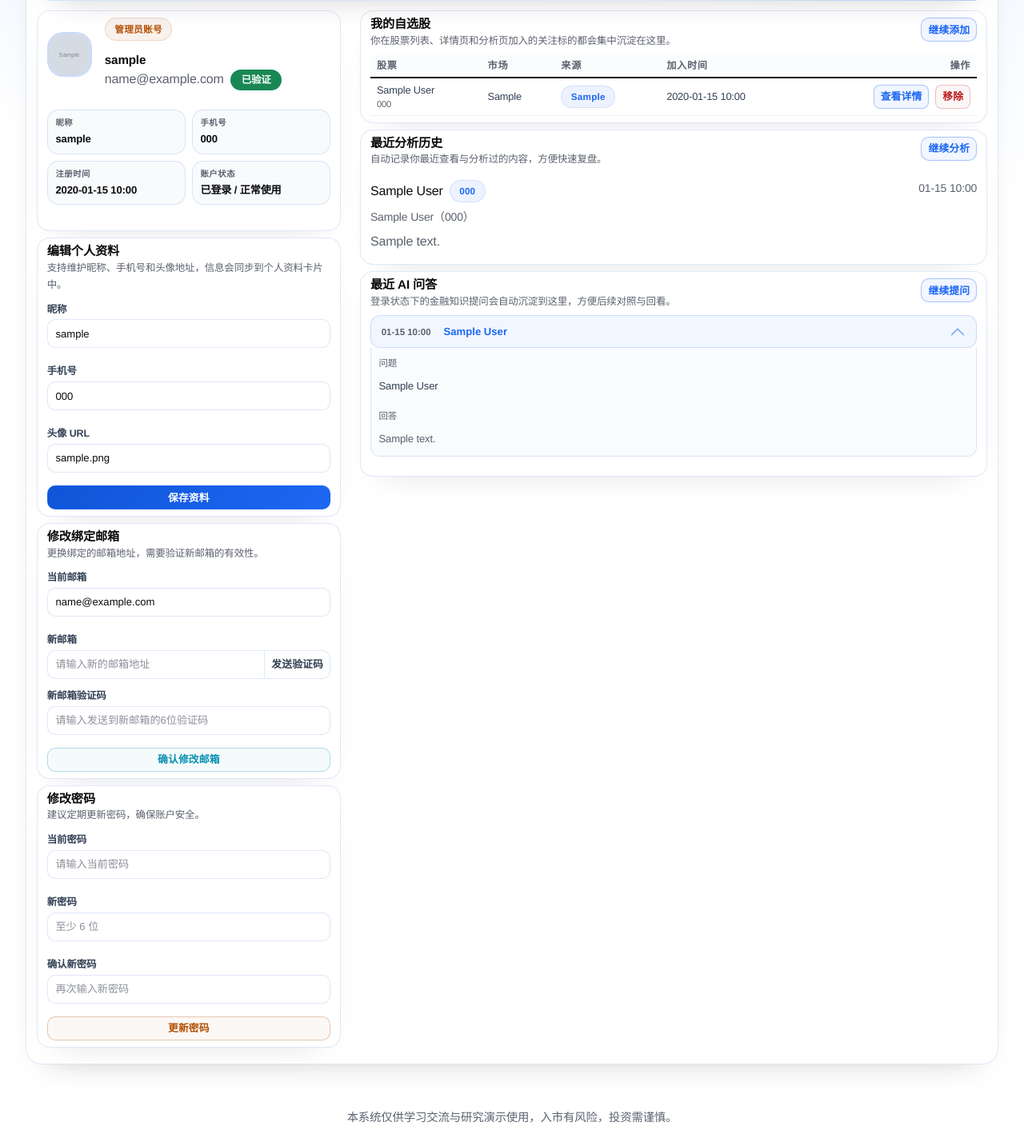
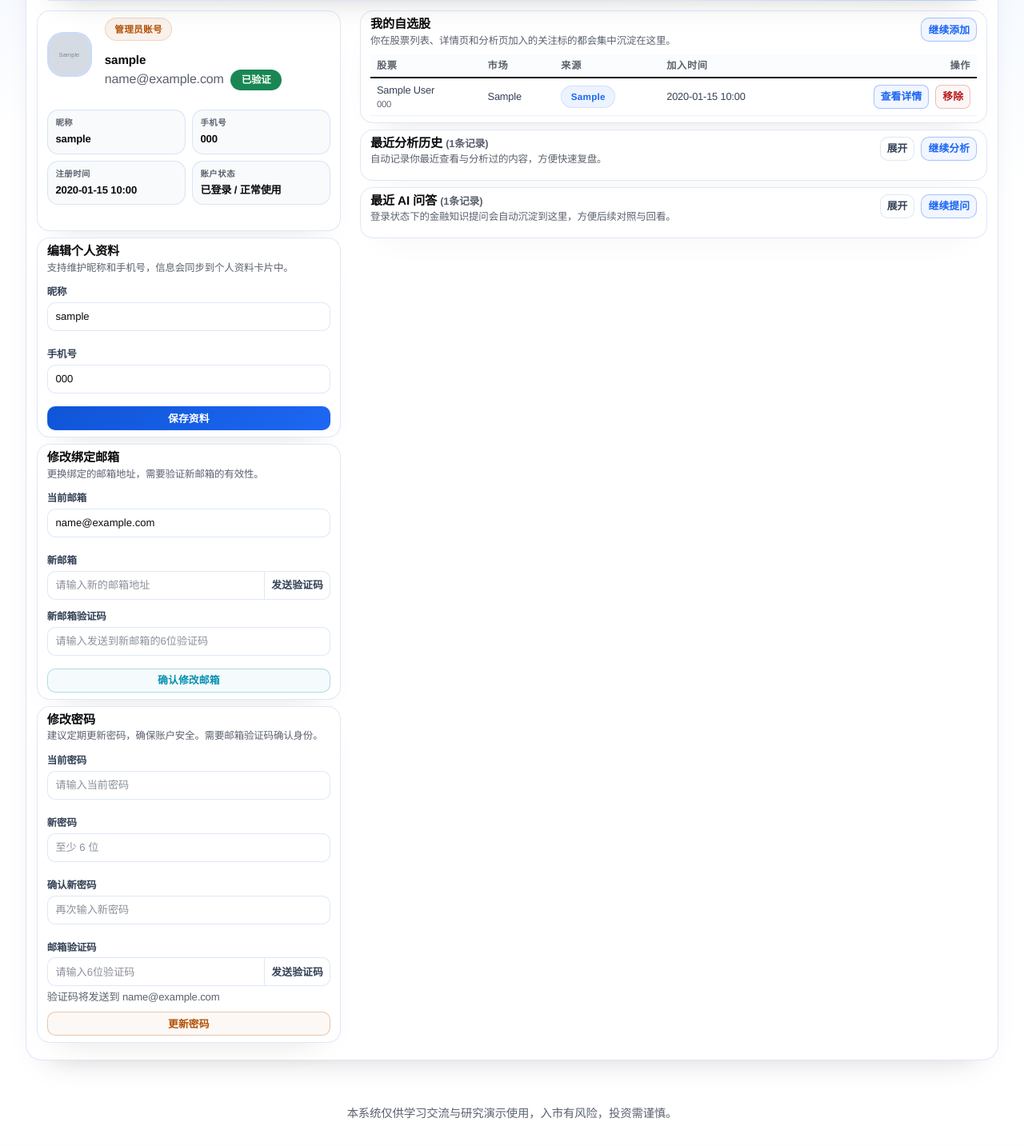
Before and after one commit to rain11ty/quantitative_analysis, a Flask app: page /auth/profile in a window 1280 px wide. Shown: the part 365-1798 px from the top of the page at 80% size. After the commit the page ends 1764 px from the top, so only its background shows below. Run offline with Flask 2, Linux system fonts and the light colour scheme; the visitor is signed in with stand-in values (Sample User, id 1); tables that the repository leaves empty hold one stand-in row (values such as "Sample post"); grey boxes marked "Sample" are stand-in pictures; some libraries are stand-ins or nearby versions.

Commit message:
feat: 个人中心改版 + 管理后台日志展开 + 密码邮箱验证 (2026-05-05)
个人中心 (profile.html):
- 分析历史添加展开/收起功能，默认折叠
- AI 问答添加展开/收起功能，默认折叠，保留单项手风琴
- 删除编辑资料中的头像 URL 输入字段
- auth_routes.py 移除 avatar 更新逻辑

管理后台 (dashboard.html):
- 系统日志区域默认折叠，显示摘要行 + 展开按钮
- 展开后显示完整 12 条日志表格，带动画过渡

密码修改邮箱验证:
- 新增 POST /profile/password/send-code 发送验证码路由
- 修改密码需输入邮箱验证码，60 秒防刷限流
- email_service.py 新增 change_password 验证码类型和模板

基础设施:
- deploy/nginx.conf 添加 WebSocket 反代配置
- docker-compose.yml 补充 Redis 环境变量
- gunicorn.conf.py 默认 worker_class 改为 eventlet

Co-Authored-By: Claude Opus 4.7 <noreply@anthropic.com>

```diff
--- a/app/routes/auth_routes.py
+++ b/app/routes/auth_routes.py
@@ -392,15 +392,46 @@ def profile():
 def update_profile():
     nickname = request.form.get('nickname', '').strip()
     phone = request.form.get('phone', '').strip()
-    avatar = request.form.get('avatar', '').strip()
 
     g.current_user.nickname = nickname or None
     g.current_user.phone = phone or None
-    g.current_user.avatar = avatar or None
     db.session.commit()
 
     flash('个人资料已更新。', 'success')
     return redirect(url_for('auth.profile'))
+
+
+@auth_routes.route('/profile/password/send-code', methods=['POST'])
+@login_required
+def send_password_change_code():
+    """发送修改密码验证码到当前用户绑定的邮箱"""
+    # 防滥用：检查是否在 60 秒内已发送过验证码
+    last_sent_key = f'_pwd_code_sent_at:{g.current_user.id}'
+    last_sent = session.get(last_sent_key)
+    if last_sent:
+        from datetime import datetime, timedelta
+        elapsed = (datetime.utcnow() - datetime.fromisoformat(last_sent)).total_seconds()
+        if elapsed < 60:
+            remaining = int(60 - elapsed)
+            return jsonify({
+                'code': 429,
+                'message': f'验证码发送过于频繁，请 {remaining} 秒后重试。',
+                'data': None,
+            }), 429
+
+    success, message = EmailService.send_verify_code(
+        EmailService.TYPE_CHANGE_PASSWORD, g.current_user.email
+    )
+
+    if success:
+        from datetime import datetime
+        session[last_sent_key] = datetime.utcnow().isoformat()
+
+    return jsonify({
+        'code': 200 if success else 500,
+        'message': message,
+        'data': None,
+    }), 200 if success else 500
 
 
 @auth_routes.route('/profile/password', methods=['POST'])
@@ -409,6 +440,7 @@ def update_password():
     current_password = request.form.get('current_password', '')
     new_password = request.form.get('new_password', '')
     confirm_password = request.form.get('confirm_password', '')
+    verify_code = request.form.get('verify_code', '').strip()
 
     if not g.current_user.check_password(current_password):
         flash('当前密码不正确。', 'danger')
@@ -422,6 +454,15 @@ def update_password():
         flash('两次输入的新密码不一致。', 'warning')
         return redirect(url_for('auth.profile'))
 
+    # 校验邮箱验证码
+    if not verify_code:
+        flash('请输入邮箱验证码。', 'warning')
+        return redirect(url_for('auth.profile'))
+
+    ok, msg = EmailService.verify_code(EmailService.TYPE_CHANGE_PASSWORD, g.current_user.email, verify_code)
+    if not ok:
+        flash(msg, 'danger')
+        return redirect(url_for('auth.profile'))
 
     g.current_user.set_password(new_password)
     db.session.commit()
--- a/app/templates/auth/profile.html
+++ b/app/templates/auth/profile.html
@@ -202,7 +202,7 @@
                     <div class="workspace-panel-header">
                         <div>
                             <h3 class="workspace-panel-title">编辑个人资料</h3>
-                            <p class="workspace-panel-desc">支持维护昵称、手机号和头像地址，信息会同步到个人资料卡片中。</p>
+                            <p class="workspace-panel-desc">支持维护昵称和手机号，信息会同步到个人资料卡片中。</p>
                         </div>
                     </div>
                     <form method="post" action="{{ url_for('auth.update_profile') }}">
@@ -213,10 +213,6 @@
                         <div class="mb-3">
                             <label class="form-label">手机号</label>
                             <input class="form-control" name="phone" value="{{ current_user.phone or '' }}" placeholder="请输入手机号">
-                        </div>
-                        <div class="mb-3">
-                            <label class="form-label">头像 URL</label>
-                            <input class="form-control" name="avatar" value="{{ current_user.avatar or '' }}" placeholder="https://...">
                         </div>
                         <button class="btn btn-primary w-100" type="submit">保存资料</button>
                     </form>
@@ -257,7 +253,7 @@
                     <div class="workspace-panel-header">
                         <div>
                             <h3 class="workspace-panel-title">修改密码</h3>
-                            <p class="workspace-panel-desc">建议定期更新密码，确保账户安全。</p>
+                            <p class="workspace-panel-desc">建议定期更新密码，确保账户安全。需要邮箱验证码确认身份。</p>
                         </div>
                     </div>
                     <form method="post" action="{{ url_for('auth.update_password') }}">
@@ -272,6 +268,16 @@
                         <div class="mb-3">
                             <label class="form-label">确认新密码</label>
                             <input type="password" class="form-control" name="confirm_password" placeholder="再次输入新密码" required>
+                        </div>
+                        <div class="mb-2">
+                            <label class="form-label">邮箱验证码</label>
+                            <div class="input-group">
+                                <input type="text" class="form-control" name="verify_code"
+                                       placeholder="请输入6位验证码" maxlength="6" autocomplete="one-time-code" required>
+                                <button class="btn btn-outline-secondary" type="button" id="sendPwdCodeBtn"
+                                        onclick="sendPasswordChangeCode()">发送验证码</button>
+                            </div>
+                            <div class="form-text" id="pwdCodeHint">验证码将发送到 {{ current_user.email }}</div>
                         </div>
                         <button class="btn btn-outline-warning w-100" type="submit">更新密码</button>
                     </form>
@@ -330,13 +336,18 @@
                 <div class="workspace-panel mb-4">
                     <div class="workspace-panel-header">
                         <div>
-                            <h2 class="workspace-panel-title">最近分析历史</h2>
+                            <h2 class="workspace-panel-title">最近分析历史 <span class="text-muted" style="font-size:0.8rem;">({{ analysis_records|length }}条记录)</span></h2>
                             <p class="workspace-panel-desc">自动记录你最近查看与分析过的内容，方便快速复盘。</p>
                         </div>
+                        <div class="d-flex align-items-center gap-2">
+                            {% if analysis_records %}
+                            <button class="btn btn-outline-secondary btn-sm" type="button" id="analysisToggleBtn" onclick="toggleSection('analysis')">展开</button>
+                            {% endif %}
                             <a class="btn btn-outline-primary btn-sm" href="{{ url_for('main.stocks') }}">继续分析</a>
                         </div>
+                    </div>
                     {% if analysis_records %}
-                    <div>
+                    <div id="analysisSection" style="display:none; overflow:hidden; transition: opacity 0.25s ease;">
                         {% for record in analysis_records %}
                         <div class="workspace-list-item">
                             <div class="d-flex justify-content-between align-items-start gap-3 flex-wrap">
@@ -367,12 +378,18 @@
                 <div class="workspace-panel">
                     <div class="workspace-panel-header">
                         <div>
-                            <h2 class="workspace-panel-title">最近 AI 问答</h2>
+                            <h2 class="workspace-panel-title">最近 AI 问答 <span class="text-muted" style="font-size:0.8rem;">({{ chat_records|length }}条记录)</span></h2>
                             <p class="workspace-panel-desc">登录状态下的金融知识提问会自动沉淀到这里，方便后续对照与回看。</p>
                         </div>
+                        <div class="d-flex align-items-center gap-2">
+                            {% if chat_records %}
+                            <button class="btn btn-outline-secondary btn-sm" type="button" id="chatToggleBtn" onclick="toggleSection('chat')">展开</button>
+                            {% endif %}
                             <a class="btn btn-outline-primary btn-sm" href="{{ url_for('main.ai_assistant') }}">继续提问</a>
                         </div>
+                    </div>
                     {% if chat_records %}
+                    <div id="chatSection" style="display:none; overflow:hidden; transition: opacity 0.25s ease;">
                         <div class="accordion" id="chatHistoryAccordion">
                             {% for item in chat_records %}
                             <div class="accordion-item border-0 mb-3 rounded-4 overflow-hidden shadow-sm">
@@ -393,6 +410,7 @@
                             </div>
                             {% endfor %}
                         </div>
+                    </div>
                     {% else %}
                     <div class="workspace-empty">暂无 AI 问答记录。去金融助手页面提一个问题试试。</div>
                     {% endif %}
@@ -403,6 +421,30 @@
 </div>
 
 <script>
+// ---- 展开/收起 ----
+function toggleSection(section) {
+    var sectionEl = document.getElementById(section + 'Section');
+    var btnEl = document.getElementById(section + 'ToggleBtn');
+    if (!sectionEl || !btnEl) return;
+
+    if (sectionEl.style.display === 'none') {
+        sectionEl.style.display = 'block';
+        sectionEl.style.opacity = '0';
+        requestAnimationFrame(function() {
+            sectionEl.style.transition = 'opacity 0.25s ease';
+            sectionEl.style.opacity = '1';
+        });
+        btnEl.textContent = '收起';
+    } else {
+        sectionEl.style.transition = 'opacity 0.2s ease';
+        sectionEl.style.opacity = '0';
+        setTimeout(function() {
+            sectionEl.style.display = 'none';
+        }, 200);
+        btnEl.textContent = '展开';
+    }
+}
+
 // ---- 修改邮箱验证码 ----
 let emailChangeTimer = null;
 let emailChangeSeconds = 0;
@@ -468,5 +510,57 @@ function startEmailChangeCountdown(btn, seconds) {
         }
     }, 1000);
 }
+
+// ---- 修改密码验证码 ----
+let pwdCodeTimer = null;
+let pwdCodeSeconds = 0;
+
+function sendPasswordChangeCode() {
+    const hintEl = document.getElementById('pwdCodeHint');
+    const btn = document.getElementById('sendPwdCodeBtn');
+
+    if (pwdCodeSeconds > 0) return;
+
+    btn.disabled = true;
+    btn.textContent = '发送中...';
+    hintEl.innerHTML = '<span class="text-muted">正在发送...</span>';
+
+    fetch('{{ url_for("auth.send_password_change_code") }}', {
+        method: 'POST',
+        headers: { 'X-Requested-With': 'XMLHttpRequest' },
+    })
+    .then(res => res.json())
+    .then(data => {
+        if (data.code === 200) {
+            hintEl.innerHTML = '<span class="text-success">' + data.message + '</span>';
+            startPwdCodeCountdown(btn, 60);
+        } else {
+            hintEl.innerHTML = '<span class="text-danger">' + data.message + '</span>';
+            btn.disabled = false;
+            btn.textContent = '重新发送';
+        }
+    })
+    .catch(err => {
+        hintEl.innerHTML = '<span class="text-danger">网络错误，请重试。</span>';
+        btn.disabled = false;
+        btn.textContent = '发送验证码';
+    });
+}
+
+function startPwdCodeCountdown(btn, seconds) {
+    pwdCodeSeconds = seconds;
+    btn.disabled = true;
+    pwdCodeTimer = setInterval(function() {
+        pwdCodeSeconds--;
+        if (pwdCodeSeconds <= 0) {
+            clearInterval(pwdCodeTimer);
+            pwdCodeTimer = null;
+            btn.disabled = false;
+            btn.textContent = '重新发送';
+        } else {
+            btn.textContent = pwdCodeSeconds + 's 后重发';
+        }
+    }, 1000);
+}
 </script>
 {% endblock %}
--- a/docker-compose.yml
+++ b/docker-compose.yml
@@ -25,6 +25,7 @@ x-common-env: &common-env
   FLASK_ENV: production
   CELERY_BROKER_URL: redis://redis:6379/1
   CELERY_RESULT_BACKEND: redis://redis:6379/2
+  REDIS_URL: redis://redis:6379/0
 
 services:
   web:
@@ -54,7 +55,7 @@ services:
         condition: service_healthy
       redis:
         condition: service_healthy
-    command: gunicorn -c gunicorn.conf.py run:app
+    command: gunicorn -c gunicorn.conf.py --worker-class eventlet run:app
     restart: unless-stopped
     healthcheck:
       test: ["CMD", "python", "-c", "import urllib.request; urllib.request.urlopen('http://localhost:5001/healthz')"]
@@ -117,7 +118,7 @@ services:
       context: .
       dockerfile: Dockerfile
     container_name: stock-analysis-celery-worker
-    command: celery -A app.celery_app:celery_app worker --loglevel=info --concurrency=4
+    command: celery -A app.celery_app:celery_app worker --loglevel=info --concurrency=4 -P eventlet
     environment:
       <<: *common-env
     env_file:
--- a/gunicorn.conf.py
+++ b/gunicorn.conf.py
@@ -21,7 +21,7 @@ bind = os.getenv('GUNICORN_BIND', '0.0.0.0:5001')
 # ============================================================
 # Worker 进程配置
 # ============================================================
-worker_class = os.getenv('GUNICORN_WORKER_CLASS', 'sync')  # 生产环境推荐 gevent
+worker_class = os.getenv('GUNICORN_WORKER_CLASS', 'eventlet')
 workers = int(os.getenv('GUNICORN_WORKERS', min(multiprocessing.cpu_count() * 2 + 1, 8)))
 worker_connections = int(os.getenv('GUNICORN_CONNECTIONS', 1000))
 threads = int(os.getenv('GUNICORN_THREADS', 1))
```
Also changed, not shown: app/services/email_service.py (+12 -0 lines), app/templates/admin/dashboard.html (+35 -0 lines), 1 other file. Lines whose indentation alone changed are shown as unchanged.
